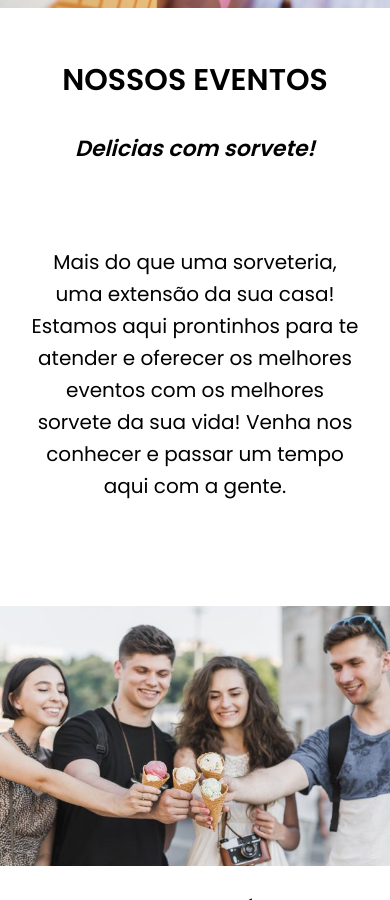
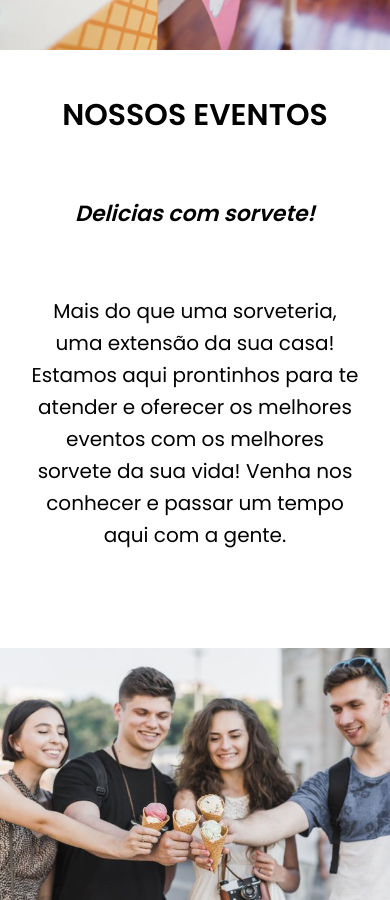
Before and after one commit to jotavcarvalho/Sorveteria-React, a React (Create React App) app: page / in a window 390 px wide. Shown: the part 1780-2680 px from the top of the page. Built offline with nearby package versions, Linux system fonts and the light colour scheme.

Commit message:
alterações

```diff
--- a/src/paginas/Home/index.css
+++ b/src/paginas/Home/index.css
@@ -172,7 +172,7 @@
 
 @media (max-width:436px) {
     .banner {
-        height: 70vh;
+        height: 75vh;
         background-size: contain;
     }
 
@@ -190,20 +190,19 @@
 
     /*sections */
 
-    .sabores, .sobre {
+    .sabores, .sobre,.eventos {
         display: flex;
-        flex-direction: column;
         justify-content: center;
         align-items: center;
         height: 100vh;
     }
 
-    .eventos {
-        display: flex;
-        flex-direction: column-reverse;
-        justify-content: center;
-        align-items: center;
-        height: 100vh;
+    .sabores,.sobre{
+        flex-direction: column;
+    }
+
+    .eventos{
+        flex-direction:column-reverse;
     }
 
 
@@ -237,6 +236,9 @@
         font-weight: bold;
         font-style: italic;
         padding:25px;
+        margin-bottom: -25px;
+        width:100%;
+        text-align: center;
     }
 
 
--- a/src/paginas/Home/index.js
+++ b/src/paginas/Home/index.js
@@ -27,7 +27,7 @@ function Home() {
         <section className='eventos'>
           <div className='flex-apresentacao'>
             <h2>NOSSOS EVENTOS</h2>
-            <p className='p-subtitle-eventos'>Delicias com sorvete!</p>
+            <p className='p-subtitle'>Delicias com sorvete!</p>
             <p className='conteudo-section'>Mais do que uma sorveteria, uma extensão da sua casa! Estamos aqui prontinhos para te atender e oferecer
               os melhores eventos com os melhores sorvete da sua vida! Venha nos conhecer e passar um tempo aqui com a gente.</p>
           </div>
```
